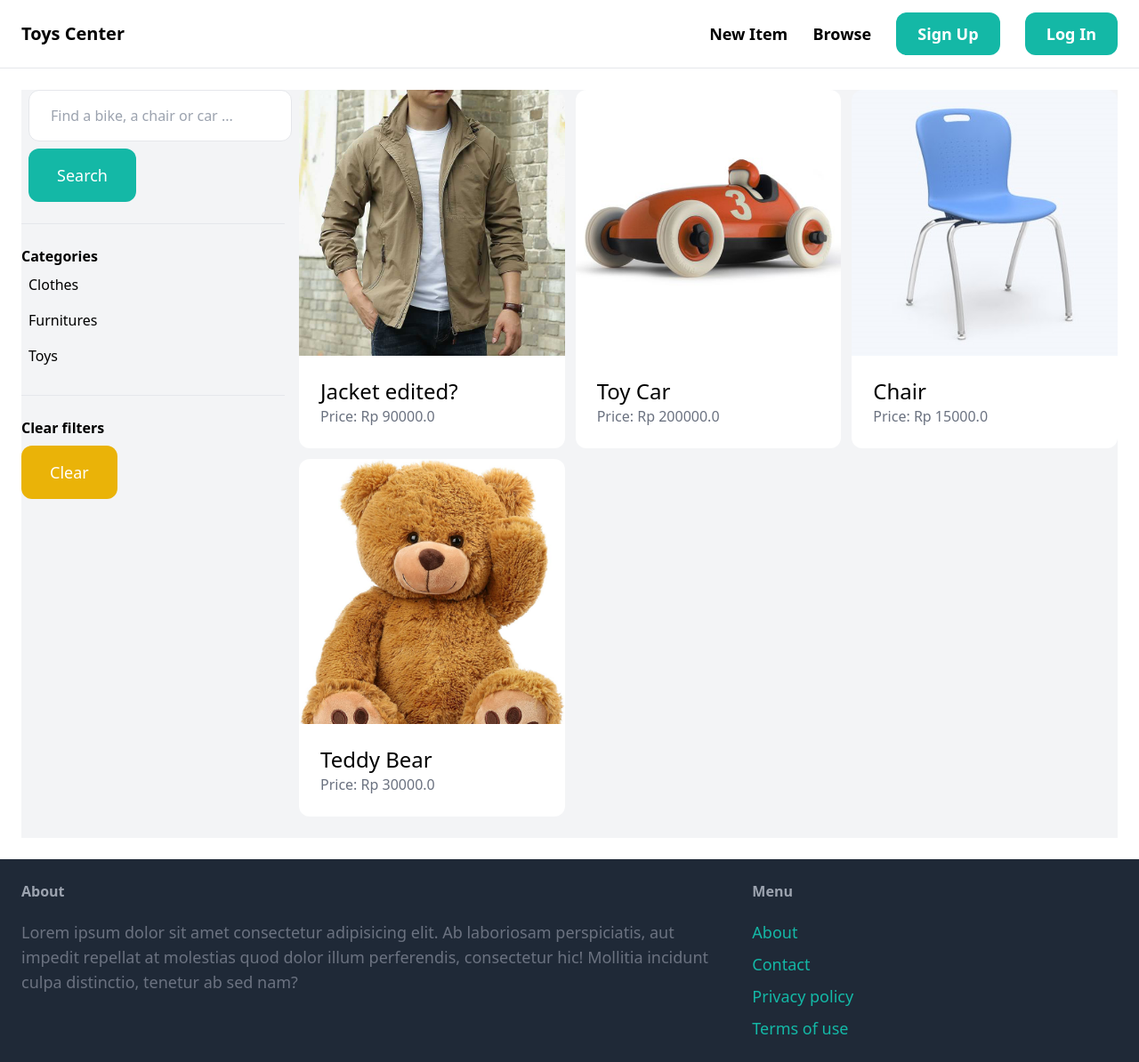
After one commit to ramadhanridho16/puddle, a Django app: page /items/ in a window 1280 px wide. The commit adds this page. Shown: the whole page at 89% size. Run offline with Django 4.2, Linux system fonts and the light colour scheme; data comes from the database, SQL or seed files in the repository; both versions use the stored data as it was after the commit; some libraries are stand-ins or nearby versions.

Commit message:
Adding searching feature

```diff
--- a/core/templates/core/base.html
+++ b/core/templates/core/base.html
@@ -16,7 +16,7 @@
 
         <div class="space-x-6">
             <a href="{% url 'item:new' %}" class="text-lg font-semibold hover:text-gray-500">New Item</a>
-            <a href="#" class="text-lg font-semibold hover:text-gray-500">Browse</a>
+            <a href="{% url 'item:items' %}" class="text-lg font-semibold hover:text-gray-500">Browse</a>
 
             {% if request.user.is_authenticated %}
             <a href="#"
--- /dev/null
+++ b/item/templates/item/items.html
@@ -0,0 +1,59 @@
+{% extends 'core/base.html' %}
+
+{% block title %}
+Items
+{% endblock title %}
+
+{% block content %}
+<div class="pb-6 grid grid-cols-4 gap-4 bg-gray-100">
+    <div class="col-span-1">
+        <!-- side bar -->
+        <form action="{% url 'item:items' %}" method="get">
+            <input type="text" name="query" class="w-full mx-2 py-4 px-6 border rounded-xl" value="{{ query }}"
+                placeholder="Find a bike, a chair or car ...">
+
+            <button class="mt-2 mx-2 py-4 px-8 text-lg bg-teal-500 text-white rounded-xl">Search</button>
+        </form>
+
+        <hr class="my-6">
+
+        <p class="font-semibold">Categories</p>
+
+        <ul>
+            {% for category in categories %}
+            <li class="py-2 px-2 rounded-xl {% if category.id == category_id %}bg-gray-200{% endif %}">
+                <a href="{% url 'item:items' %}?query={{ query }}&category={{ category.id }}">{{ category.name }}</a>
+            </li>
+            {% endfor %}
+        </ul>
+
+        <hr class="my-6">
+        <p class="font-semibold">Clear filters</p>
+        <ul>
+            <li><a href="{% url 'item:items' %}"
+                    class="mt-2 py-4 px-8 inline-block bg-yellow-500 text-lg rounded-xl text-white">Clear</a></li>
+        </ul>
+
+    </div>
+
+    <div class="col-span-3">
+        <div class="grid grid-cols-3 gap-3">
+            {% for item in items %}
+            <div>
+                <a href="{% url 'item:detail' item.id %}">
+                    <!-- Django didn't handle media image -->
+                    <div>
+                        <img src="{{ item.image.url }}" alt="image" class="rounded-t-xl">
+                    </div>
+
+                    <div class="p-6 bg-white rounded-b-xl">
+                        <h2 class="text-2xl">{{item.name}}</h2>
+                        <p class="text-gray-500">Price: Rp {{ item.price }}</p>
+                    </div>
+                </a>
+            </div>
+            {% endfor %}
+        </div>
+    </div>
+</div>
+{% endblock content %}
--- a/item/urls.py
+++ b/item/urls.py
@@ -5,6 +5,7 @@ from . import views
 app_name = 'item'
 
 urlpatterns = [
+    path('', views.items,  name='items'),
     path('new/', views.new, name='new'),
     path('<int:pk>/', views.detail, name='detail'),
     path('<int:pk>/delete/', views.delete, name='delete'),
--- a/item/views.py
+++ b/item/views.py
@@ -1,8 +1,31 @@
 from django.contrib.auth.decorators import login_required
+from django.db.models import Q
 from django.shortcuts import render, get_object_or_404, redirect
 
 from .forms import NewItemForm, EditItemForm
-from .models import Item
+from .models import Category, Item
+
+
+def items(request):
+    query = request.GET.get('query', '')
+    category_id = request.GET.get('category', 0)
+    categories = Category.objects.all()
+    # print(categories)
+    items = Item.objects.filter(is_sold=False)
+
+    if category_id:
+        items = items.filter(category_id=category_id)
+
+    if query:
+        items = items.filter(Q(name__icontains=query) |
+                             Q(description__icontains=query))
+
+    return render(request, 'item/items.html', {
+        'items': items,
+        'query': query,
+        'categories': categories,
+        'category_id': int(category_id),
+    })
 
 
 def detail(request, pk):
```
Also changed, not shown: dashboard/views.py (+12 -3 lines), db.sqlite3, media/item_image/Teddy_Bear_hhIWjLe.png (added).
